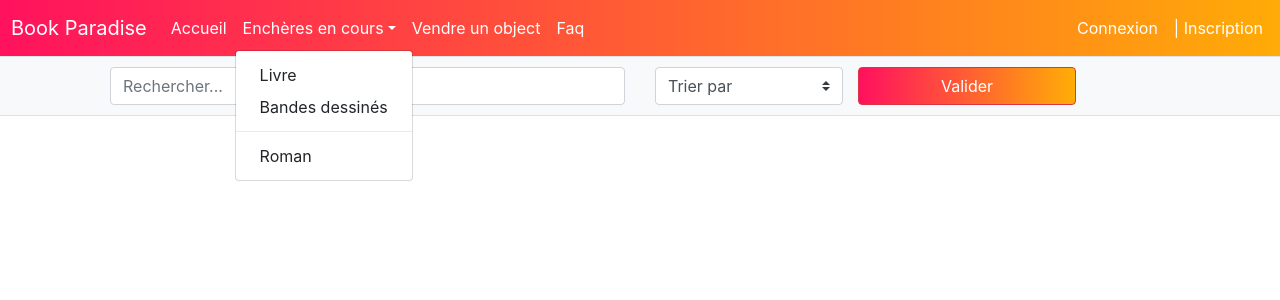
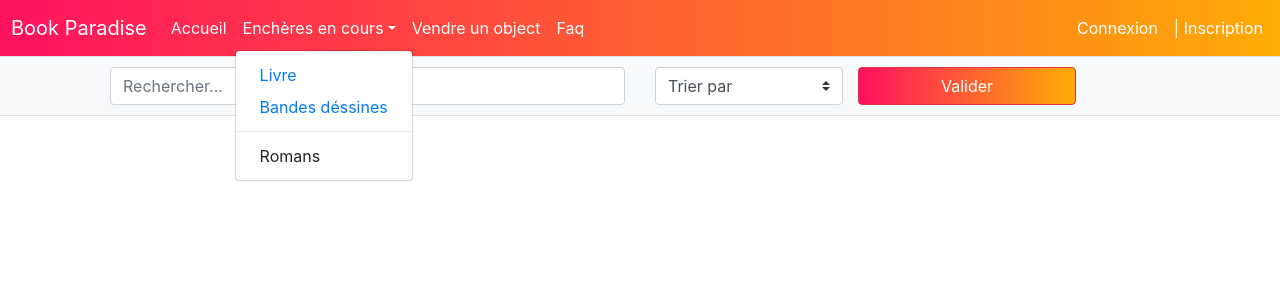
Before and after one commit to simao2018/Projet-UF, a Vue app in the folder vue-uf/: page / in a window 1280 px wide. Both pictures are taken after a click on the button "Enchères en cours". Shown: the top 300 px of the page. Built offline with nearby package versions, Linux system fonts and the light colour scheme; the HTML template or start-up script is replaced by a standard one.

Commit message:
Erreur de routage /encheres

```diff
--- a/vue-uf/src/App.vue
+++ b/vue-uf/src/App.vue
@@ -36,10 +36,14 @@
               aria-expanded="false"
             >Enchères en cours</a>
             <div class="dropdown-menu" aria-labelledby="navbarDropdown">
-              <a class="dropdown-item" href="#">Livre</a>
-              <a class="dropdown-item" href="#">Bandes dessinés</a>
+              <a class="dropdown-item" href="#">
+                <router-link to="/encheres">Livre</router-link>
+              </a>
+              <a class="dropdown-item" href="#">
+                <router-link to="/encheres">Bandes déssines</router-link>
+              </a>
               <div class="dropdown-divider"></div>
-              <a class="dropdown-item" href="#">Roman</a>
+              <a class="dropdown-item" href="#">Romans</a>
             </div>
           </li>
           <li class="nav-item active">
```
